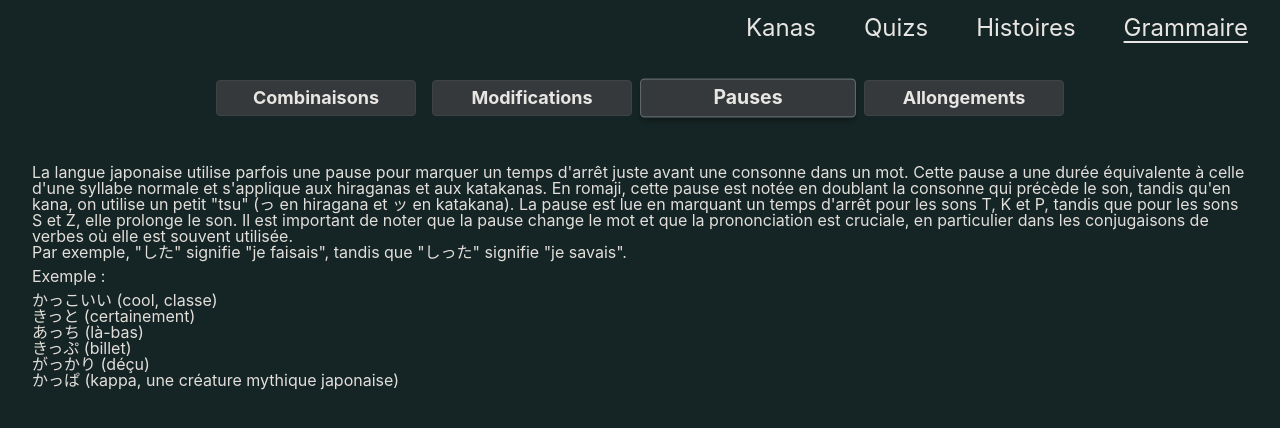
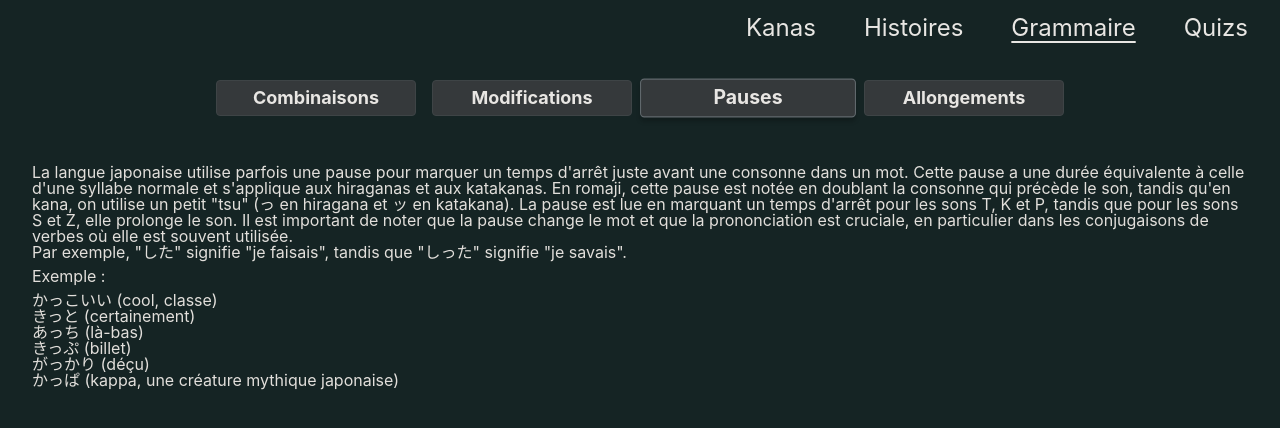
Before and after one commit to Dorian-Garcia-pro/flash-kanas, a React (Create React App) app: page /grammaire in a window 1280 px wide. Shown: the top 428 px of the page. Built offline with nearby package versions, Linux system fonts and the light colour scheme; the HTML template or start-up script is replaced by a standard one.

Commit message:
default page + fix gram containers + order changed in navin kanas +

```diff
--- a/src/App.js
+++ b/src/App.js
@@ -1,10 +1,15 @@
 import "./App.scss";
 import Nav from "./components/Nav.js";
 import Deck from "./components/Deck.js";
-import Card from "./components/Card.js";
 import Quiz from "./pages/Quiz";
 import Grammaire from "./pages/Grammaire";
-import { BrowserRouter as Router, Routes, Route } from "react-router-dom";
+import {
+  BrowserRouter as Router,
+  Routes,
+  Route,
+  Navigate,
+} from "react-router-dom";
+
 import Histoires from "./pages/Histoires";
 
 function App() {
@@ -14,14 +19,12 @@ function App() {
         <Router>
           <Nav />
           <Routes>
-            <Route path="/" element={<Deck />} />
+            <Route path="/" element={<Navigate to="/kanas" />} />
             <Route path="/kanas" element={<Deck />} />
             <Route path="/quiz" element={<Quiz />} />
-            {/*    <Route path="/quiz/daz" element={<Quiz />} /> */}
             <Route path="/histoires" element={<Histoires />} />
             <Route path="/grammaire" element={<Grammaire />} />
-
-            <Route path="*" element={<Card />} />
+            <Route path="*" element={<Deck />} />
           </Routes>
         </Router>
       </header>
--- a/src/components/GramCombis.scss
+++ b/src/components/GramCombis.scss
@@ -80,5 +80,10 @@
     display: flex;
     justify-content: flex-start;
     flex-direction: row;
+    flex-wrap: wrap;
+  }
+
+  .containerDigrammes {
+    min-height: 70vh;
   }
 }
--- a/src/components/GramModifs.scss
+++ b/src/components/GramModifs.scss
@@ -69,4 +69,8 @@
     grid-row-gap: 0.5rem;
     justify-content: center;
   }
+
+  .modifsContainer {
+    min-height: 70vh;
+  }
 }
--- a/src/components/Nav.js
+++ b/src/components/Nav.js
@@ -23,10 +23,10 @@ function Nav() {
 
   const routes = [
     { name: "Kanas", route: "/kanas" },
+    { name: "Histoires", route: "/histoires" },
+    { name: "Grammaire", route: "/grammaire" },
     { name: "Quizs", route: "/quiz" },
     /*     { name: "Quiz Daz", route: "/quiz/daz" }, */
-    { name: "Histoires", route: "/histoires" },
-    { name: "Grammaire", route: "/grammaire" },
   ];
 
   return (
--- a/src/components/Nav.scss
+++ b/src/components/Nav.scss
@@ -52,13 +52,16 @@
 
   #navMenuDesktop {
     display: flex;
-    width: 100%;
+    /*     width: 100%;
+ */
     position: absolute;
     top: 0;
+    right: 0;
+    justify-content: flex-end;
   }
 
   #drawerDesktop {
-    width: 100%;
+    /*     width: 100%; */
     padding-right: 1rem;
 
     & > ul {
```
